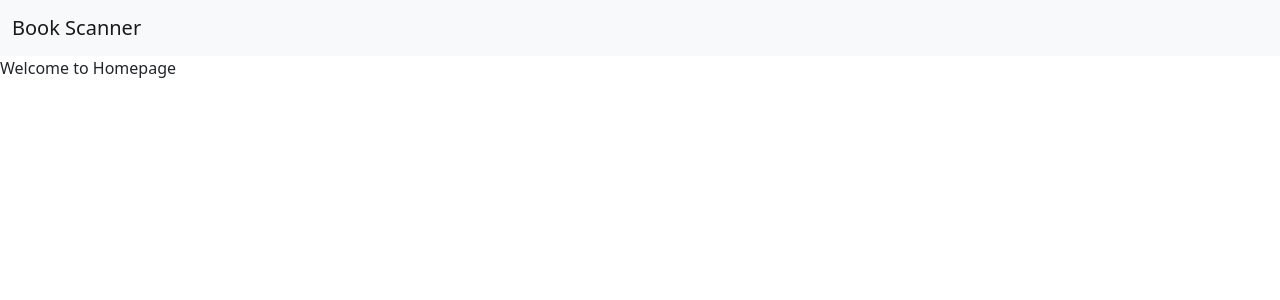
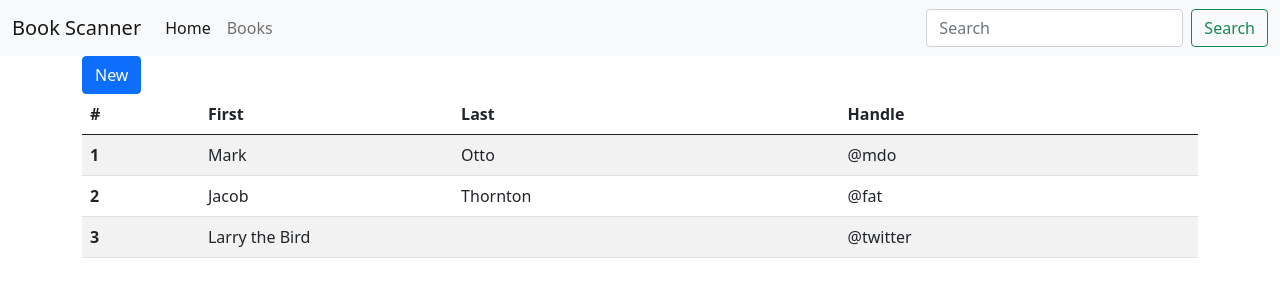
Before and after one commit to danghuutoan/book-scanner, a Flask app: page /books in a window 1280 px wide. Shown: the top 300 px of the page. Run offline with Flask 2, Linux system fonts and the light colour scheme.

Commit message:
adding create new book, new book form

```diff
--- a/backend/src/main.py
+++ b/backend/src/main.py
@@ -42,7 +42,12 @@ class Page(db.Model):
 
 @app.route("/books", methods=["GET"])
 def create_book():
-    return render_template("home.html")
+    return render_template("books.html")
+
+
+@app.route("/books/new", methods=["GET"])
+def render_new_book_form():
+    return render_template("new_book_form.html")
 
 
 if __name__ == "__main__":
--- a/backend/src/templates/base.html
+++ b/backend/src/templates/base.html
@@ -1,21 +1,46 @@
 <!DOCTYPE html>
 <html lang="en">
+
 <head>
     <meta charset="UTF-8">
     <meta http-equiv="X-UA-Compatible" content="IE=edge">
     <meta name="viewport" content="width=device-width, initial-scale=1.0">
-    <link href="https://cdn.jsdelivr.net/npm/bootstrap@5.0.1/dist/css/bootstrap.min.css" rel="stylesheet" integrity="sha384-+0n0xVW2eSR5OomGNYDnhzAbDsOXxcvSN1TPprVMTNDbiYZCxYbOOl7+AMvyTG2x" crossorigin="anonymous">
+    <link href="https://cdn.jsdelivr.net/npm/bootstrap@5.0.1/dist/css/bootstrap.min.css" rel="stylesheet"
+        integrity="sha384-+0n0xVW2eSR5OomGNYDnhzAbDsOXxcvSN1TPprVMTNDbiYZCxYbOOl7+AMvyTG2x" crossorigin="anonymous">
     <title>{% block title %} {% endblock%}</title>
 </head>
+
 <body>
     <!-- As a link -->
-    <nav class="navbar navbar-light bg-light">
+    <nav class="navbar navbar-expand-lg navbar-light bg-light">
         <div class="container-fluid">
             <a class="navbar-brand" href="#">Book Scanner</a>
+            <button class="navbar-toggler" type="button" data-bs-toggle="collapse"
+                data-bs-target="#navbarSupportedContent" aria-controls="navbarSupportedContent" aria-expanded="false"
+                aria-label="Toggle navigation">
+                <span class="navbar-toggler-icon"></span>
+            </button>
+            <div class="collapse navbar-collapse" id="navbarSupportedContent">
+                <ul class="navbar-nav me-auto mb-2 mb-lg-0">
+                    <li class="nav-item">
+                        <a class="nav-link active" aria-current="page" href="#">Home</a>
+                    </li>
+                    <li class="nav-item">
+                        <a class="nav-link" href="#">Books</a>
+                    </li>
+                </ul>
+                <form class="d-flex">
+                    <input class="form-control me-2" type="search" placeholder="Search" aria-label="Search">
+                    <button class="btn btn-outline-success" type="submit">Search</button>
+                </form>
+            </div>
         </div>
     </nav>
     {% block content%}
     {%endblock%}
-    <script src="https://cdn.jsdelivr.net/npm/bootstrap@5.0.1/dist/js/bootstrap.bundle.min.js" integrity="sha384-gtEjrD/SeCtmISkJkNUaaKMoLD0//ElJ19smozuHV6z3Iehds+3Ulb9Bn9Plx0x4" crossorigin="anonymous"></script>
+    <script src="https://cdn.jsdelivr.net/npm/bootstrap@5.0.1/dist/js/bootstrap.bundle.min.js"
+        integrity="sha384-gtEjrD/SeCtmISkJkNUaaKMoLD0//ElJ19smozuHV6z3Iehds+3Ulb9Bn9Plx0x4"
+        crossorigin="anonymous"></script>
 </body>
+
 </html>
--- /dev/null
+++ b/backend/src/templates/books.html
@@ -0,0 +1,49 @@
+{% extends 'base.html' %}
+{%block content%}
+<div class="container">
+    <div class="row justify-content-start">
+
+        <div class="col">
+            <a class="btn btn-primary" href="/books/new" role="button">New</a>
+
+            <!-- Books table -->
+            <div class="container"></div>
+            <table class="table table-striped">
+                <thead>
+                    <tr>
+                        <th scope="col">#</th>
+                        <th scope="col">First</th>
+                        <th scope="col">Last</th>
+                        <th scope="col">Handle</th>
+                    </tr>
+                </thead>
+                <tbody>
+                    <tr>
+                        <th scope="row">1</th>
+                        <td>Mark</td>
+                        <td>Otto</td>
+                        <td>@mdo</td>
+                    </tr>
+                    <tr>
+                        <th scope="row">2</th>
+                        <td>Jacob</td>
+                        <td>Thornton</td>
+                        <td>@fat</td>
+                    </tr>
+                    <tr>
+                        <th scope="row">3</th>
+                        <td colspan="2">Larry the Bird</td>
+                        <td>@twitter</td>
+                    </tr>
+                </tbody>
+            </table>
+            <!--end of Books table -->
+        </div>
+
+    </div>
+
+
+</div>
+</div>
+
+{%endblock%}
--- a/backend/src/templates/home.html
+++ b/backend/src/templates/home.html
@@ -1,3 +1,5 @@
 {% extends 'base.html' %}
 {% block title %} Home Page {%endblock%}
-{% block content %} Welcome to Homepage {%endblock%}
+{% block content %}
+<h1>Welcome to Home Page</h1>
+{%endblock%}
```
Also changed, not shown: backend/src/templates/new_book_form.html (added, +22 -0 lines).
